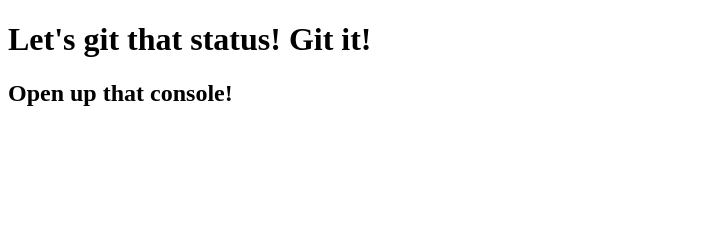
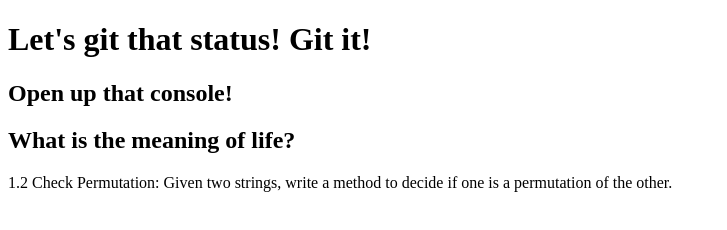
Before and after one commit to lawsonhung/Cracking-the-Coding-Interview, a plain HTML site: page Chapter 01 Arrays and Strings/1.02 Check Permutation/checkPermute.html in a window 1280 px wide. Shown: the whole page, without its empty margins (0-727 px from the left). Drawn offline with Linux system fonts and the light colour scheme.

Commit message:
initialized js file for 1.02

```diff
--- a/Chapter 01 Arrays and Strings/1.02 Check Permutation/checkPermute.html
+++ b/Chapter 01 Arrays and Strings/1.02 Check Permutation/checkPermute.html
@@ -1,5 +1,9 @@
 <!DOCTYPE html>
 <html>
+
+<head>
+  <script src="js/checkPermute.js"></script>
+</head>
 
 <body>
   <header>
@@ -7,7 +11,12 @@
     <h2>Open up that console!</h2>
   </header>
 
-  <section></section>
+  <section>
+    <h1>
+      What is the meaning of life?
+    </h1>
+    <p>1.2 Check Permutation: Given two strings, write a method to decide if one is a permutation of the other.</p>
+  </section>
 </body>
 
 </html>
--- /dev/null
+++ b/Chapter 01 Arrays and Strings/1.02 Check Permutation/js/checkPermute.js
@@ -0,0 +1 @@
+console.log("You have connected to the matrix");
```
